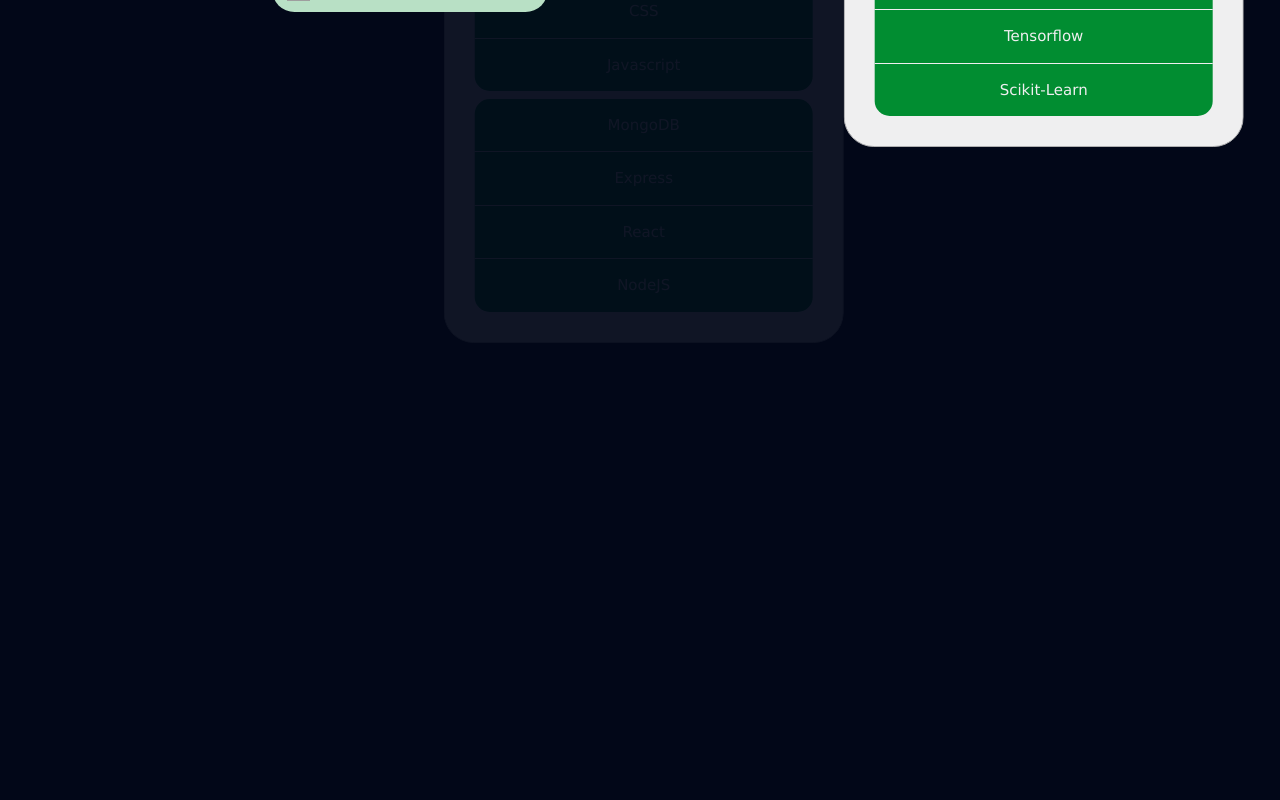
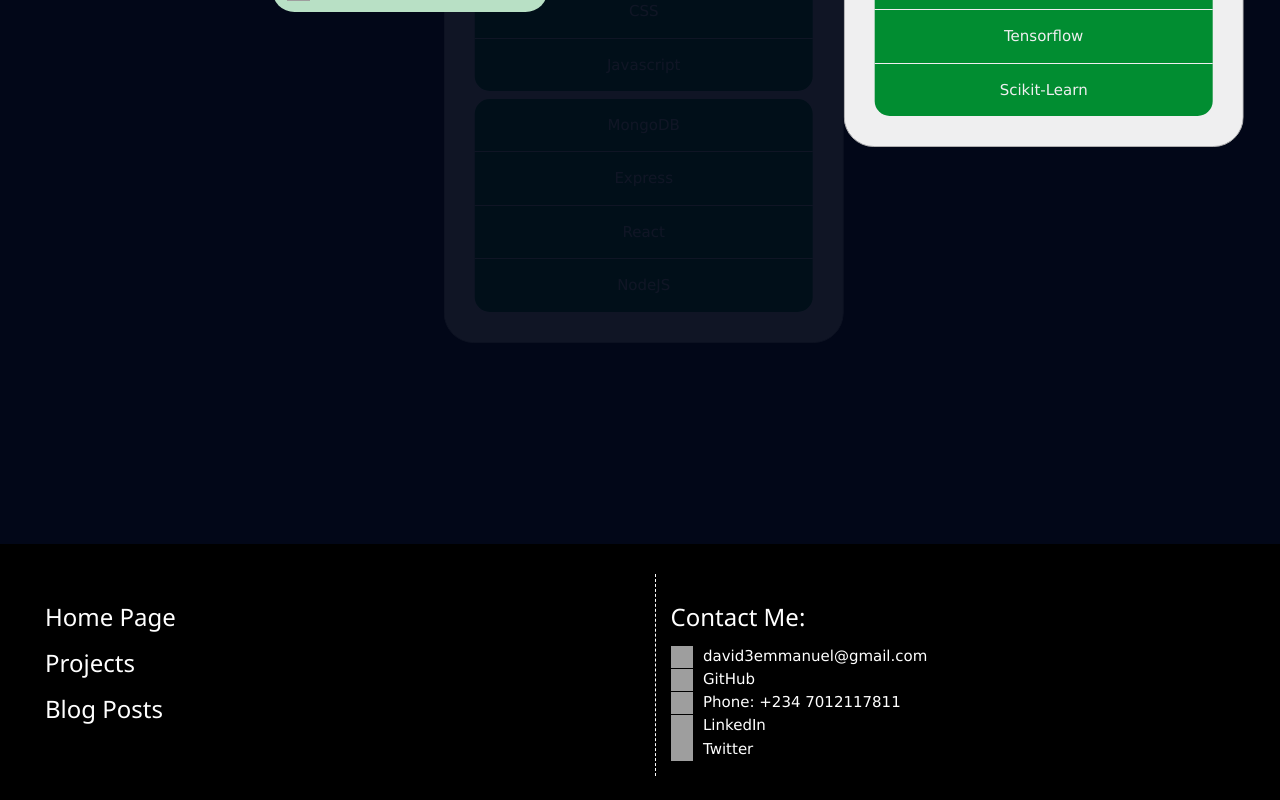
Before and after one commit to David3Emmanuel/Portfolio-Website, a React (Create React App) app: page / in a window 1280 px wide. Shown: the part 580-1380 px from the top of the page. Before the commit the page ends 1124 px from the top, so only its background shows below. Built offline with nearby package versions, Linux system fonts and the light colour scheme; grey boxes are pictures that could not be loaded.

Commit message:
Added footer

```diff
--- a/src/Root.js
+++ b/src/Root.js
@@ -1,5 +1,6 @@
 import { Outlet } from "react-router-dom";
 import Header from "./shared/Header";
+import Footer from "./shared/Footer";
 
 export default function Root({children}) {
     return <div className="root">
@@ -7,6 +8,6 @@
         <main>
             { children || <Outlet /> }
         </main>
-        <footer></footer>
+        <Footer />
     </div>
 }
--- a/src/pages/Home/HomePage.css
+++ b/src/pages/Home/HomePage.css
@@ -36,9 +36,14 @@
 }
 
 .skills-slideshow {
-    width: 400px;
+    width: 90vw;
     height: 100vh;
     margin: 0 auto;
+}
+@media screen and (min-width: 450px) {
+    .skills-slideshow {
+        width: 400px;
+    }
 }
 
 .skill-card {
--- /dev/null
+++ b/src/shared/Footer.css
@@ -0,0 +1,32 @@
+footer {
+    display: flex;
+    background-color: black;
+    color: white;
+    padding: 1rem;
+    flex-wrap: wrap;
+}
+
+footer section {
+    flex: 1;
+    padding: 1rem;
+    margin: 1rem;
+    margin-right: 0;
+    border-left: 1px dashed white;
+    min-width: 300px;
+}
+
+footer section:first-child {
+    border-left: 0;
+}
+
+footer a {
+    text-decoration: none;
+}
+footer a:hover {
+    text-decoration: underline;
+}
+footer ul img {
+    width: 1.5rem;
+    height: 1.5rem;
+    margin-right: 10px;
+}
--- /dev/null
+++ b/src/shared/Footer.js
@@ -0,0 +1,23 @@
+import Link from "../UI/Link";
+
+import "./Footer.css";
+
+export default function Footer() {
+    return <footer>
+        <section>
+            <h3><Link to="/">Home Page</Link></h3>
+            <h3><Link to="/projects">Projects</Link></h3>
+            <h3><Link to="/blog">Blog Posts</Link></h3>
+        </section>
+        <section>
+            <h3>Contact Me:</h3>
+            <ul>
+                <p><img src="/gmail.ico" alt="Email" /><Link to="mailto: david3emmanuel@gmail.com">david3emmanuel@gmail.com</Link></p>
+                <p><img src="/github2.ico" alt="Github" /><Link to="https://github.com/David3Emmanuel">GitHub</Link></p>
+                <p><img src="/whatsapp.ico" alt="Whatsapp" /><Link to="https://wa.me/2347012117811">Phone: +234 7012117811</Link></p>
+                <p><img src="/linkedin.ico" alt="Linkedin" /><Link to="https://linkedin.com/David3Emmanuel">LinkedIn</Link></p>
+                <p><img src="/twitter.ico" alt="Twitter" /><Link to="https://twitter.com/David3Emmanuel">Twitter</Link></p>
+            </ul>
+        </section>
+    </footer>
+}
--- a/src/shared/Header.js
+++ b/src/shared/Header.js
@@ -1,4 +1,4 @@
-import { useEffect, useState } from "react";
+// import { useEffect, useState } from "react";
 import Link from "../UI/Link";
 import Card from "./Card";
 
@@ -13,17 +13,17 @@
 
     return <>
         <header>
-            <Card className="center avatar">
+            <Link to="/"><Card className="center avatar">
                 <img src="/avatar.jpg" alt="Me" />
                 <h2 className="header-text">David Emmanuel</h2>
-            </Card>
+            </Card></Link>
         </header>
         <nav>
             <ul>
                 <li><Link to='/' nav><h3>HOME</h3></Link></li>
                 <li><Link to='/projects' nav><h3>PROJECTS</h3></Link></li>
                 <li><Link to='/blog' nav><h3>BLOG</h3></Link></li>
-                <li><Link to='/login'><h3>LOG IN</h3></Link></li>
+                <li><Link to='/login' nav><h3>LOG IN</h3></Link></li>
                 {/* <li><button className="clean" onClick={() => setTheme(prev => !prev)}><span className="material-icons">brightness_4</span></button></li> */}
             </ul>
         </nav>
```
Also changed, not shown: src/utils/firebase.js (renamed from src/firebase.js), 1 other file (tests, documents, lock files or other folders).
